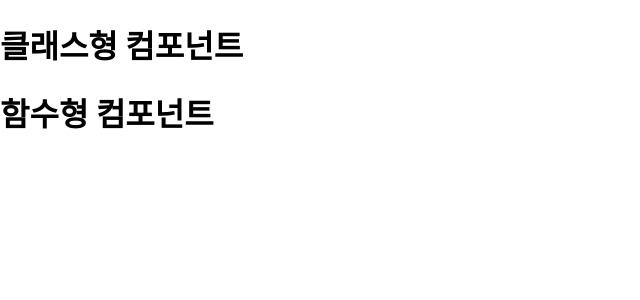
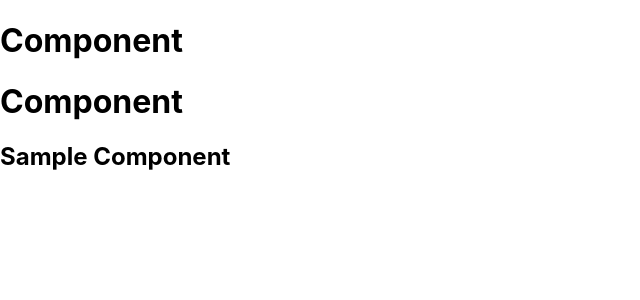
Before and after one commit to GODDONGHYUN/ReactWorkSpace, a React (Create React App) app in the folder basic/: page / in a window 1280 px wide. Shown: the top 300 px of the page, without its empty margins (0-640 px from the left). Built offline with nearby package versions, Linux system fonts and the light colour scheme.

Commit message:
2024-04-03 REACT (컴포넌트-(클래스, 함수 선언, 사용) 기초 개념

```diff
--- a/basic/src/App.tsx
+++ b/basic/src/App.tsx
@@ -1,5 +1,7 @@
 import React from "react";
 import "./App.css";
+import Component from "./component/Component";
+import Sample from "./component/Sample";
 
 // JSX / TSX :
 // ? JSX (JavaScript XML) / TSX (TypeScript XML)
@@ -36,19 +38,46 @@
   }
 }
 
-// ! 클래스형 컴포넌트는 잘 사용되지 않음
+// ? 클래스형 컴포넌트는 잘 사용되지 않음
 // * ES7 + React/Redux/React-Native snippets 확장을 설치 후
 // * 단축 명령으로 클래스형 혹은 함수형 컴포넌트를 생성할 수 있음
 
-// * 클래스형 : rcc 단축 명령으로 생성 가능
+//  ! 클래스형 : rcc 단축 명령으로 생성 가능
 // * 클래스의 이름 = 파일명과 동일하게 작성
+// ? rcc
+// import React, { Component } from 'react'
+
+// export default class App extends Component {
+//   render() {
+//     return (
+//       <div>
+
+//       </div>
+//     )
+//   }
+// }
+
+// !  함수형 : rfc 단축 명령으로 생성 가능
+// * 함수명 = 파일명과 동일하게 작성됨
+// ? rfc
+// import React from 'react'
+
+// export default function App() {
+//   return (
+//     <div>
+
+//     </div>
+//   )
+// }
 
 function App() {
   return (
-    <div>
-      <ClassComponent />
-      <FunctionComponent />
-    </div>
+    <>
+      {/* <ClassComponent /> */}
+      {/* <FunctionComponent />  */}
+      <Component />
+      <Sample />
+    </>
   );
 }
 
--- /dev/null
+++ b/basic/src/component/Component.tsx
@@ -0,0 +1,19 @@
+import React from "react";
+
+export default function Component() {
+  // 함수형 컴포넌트의 return
+  // * 해당 컴포넌트가 렌더링 할 요소를 지정 (반환)
+  // * html 처럼 보이지만 html이 아님
+  // * 여러가지 자바스크립트 ★연산자★를 사용할 수 있음
+  // * 반드시 하나의 요소만 반환이 가능 (0개 X, 2개 이상 X)
+  // * 하나의 컴포넌트가 다수의 요소를 반환하고자 하면 최상단에 해당 요소를 묶어주는 부모 요소를 포함해야함
+  // * 부모 요소로 묶을 때 <></> 이용하여 의미없는 태그를 생성할 수 있음
+
+  // ! 반드시 return 바로 뒤에 반환 요소가 존재해야함
+  return (
+    <div>
+      <h1>Component</h1>
+      <h1>Component</h1>
+    </div>
+  );
+}
--- /dev/null
+++ b/basic/src/component/Sample.tsx
@@ -0,0 +1,3 @@
+export default function Sample() {
+  return <h2>Sample Component</h2>;
+}
```
